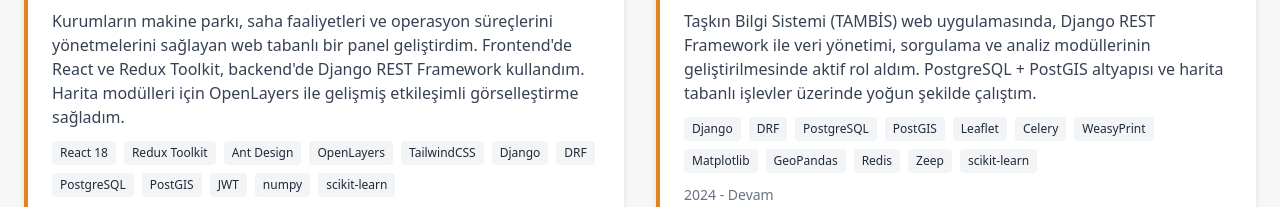
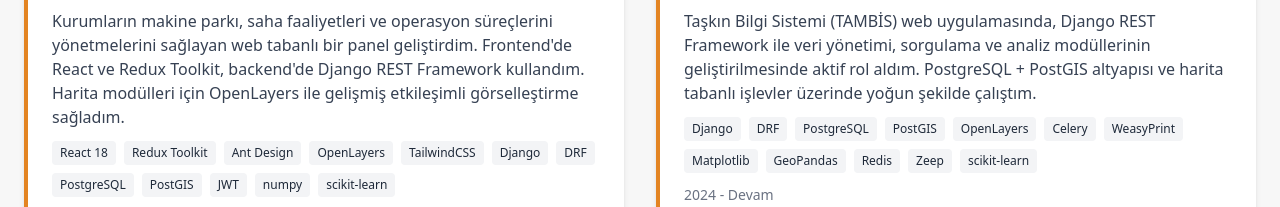
Before and after one commit to sedadiriker/sedadiriker-portfolio, a Next.js app: page / in a window 1280 px wide. Shown: the part 2689-2896 px from the top of the page. Built offline with nearby package versions, Linux system fonts and the light colour scheme.

Commit message:
düzeltme

```diff
--- a/components/Work.tsx
+++ b/components/Work.tsx
@@ -38,7 +38,7 @@
         "DRF",
         "PostgreSQL",
         "PostGIS",
-        "Leaflet",
+        "OpenLayers",
         "Celery",
         "WeasyPrint",
         "Matplotlib",
```
